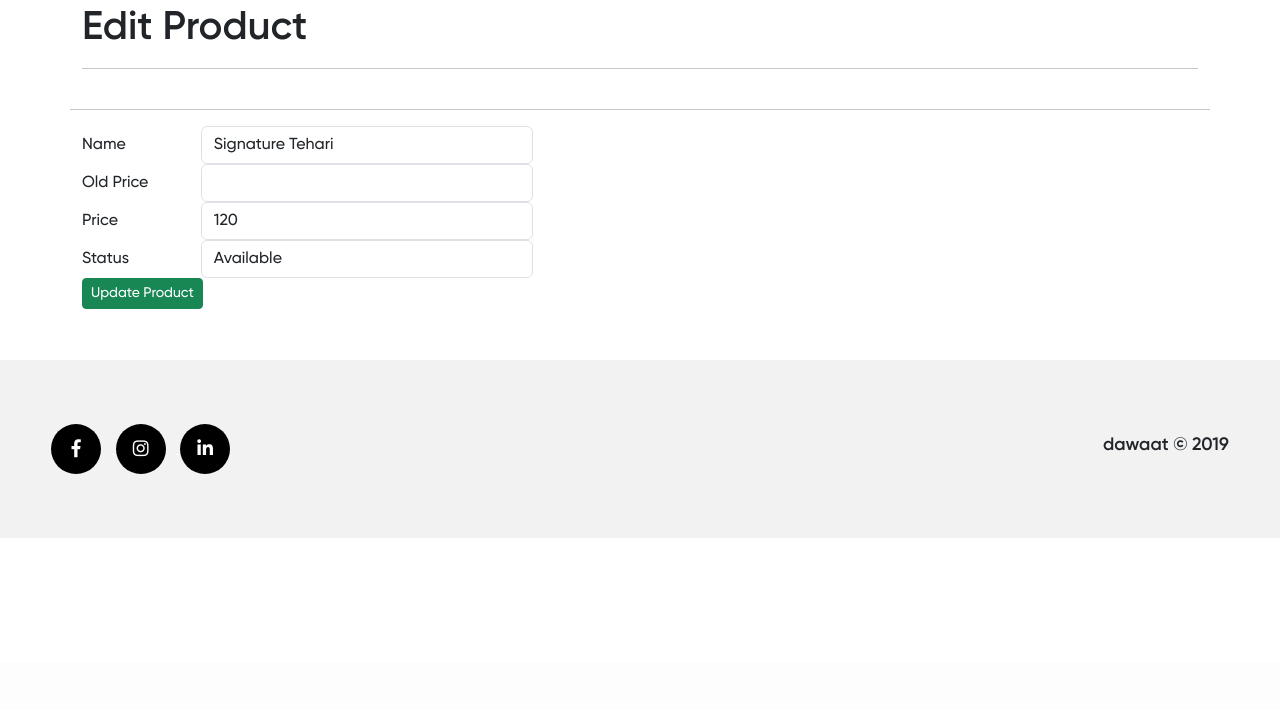
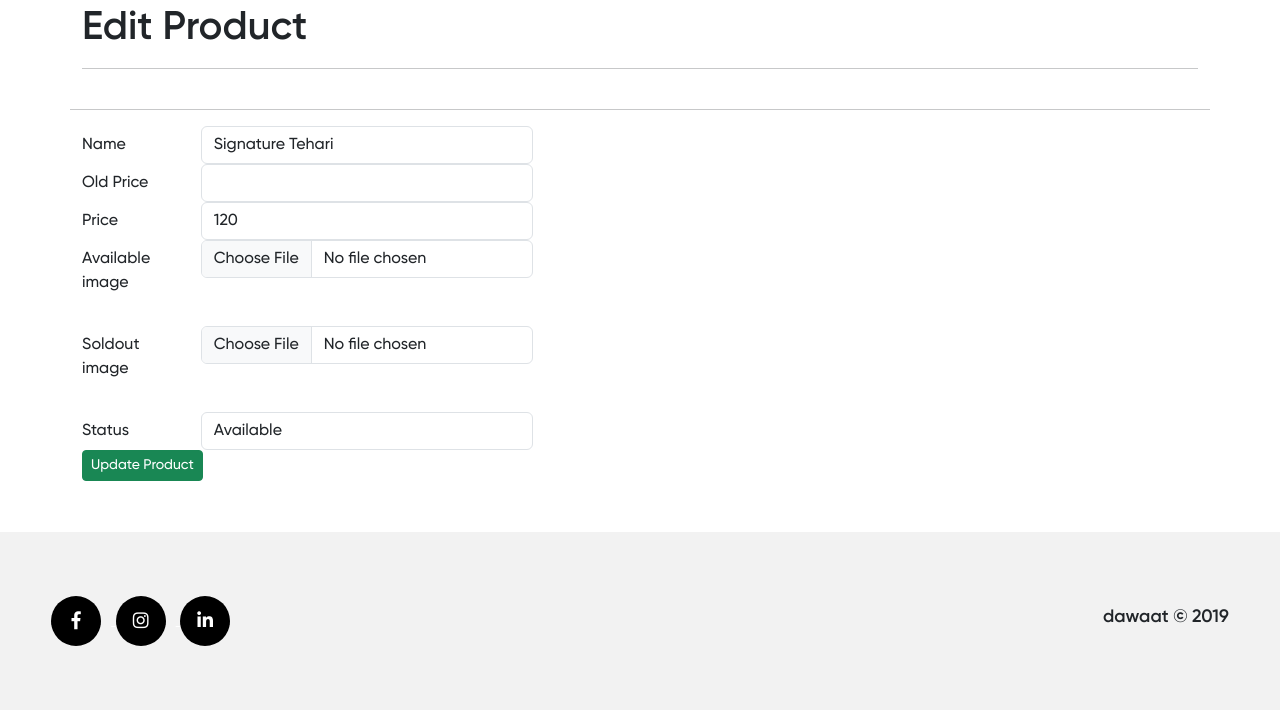
Before and after one commit to fahim-abdullah/dawaat-app, a Rails app: page /products/1/edit in a window 1280 px wide. Shown: the part 138-848 px from the top of the page. Before the commit the page ends 612 px from the top, so only its background shows below. Run offline with Rails 7, Linux system fonts and the light colour scheme; a user stored in the database is signed in; data comes from the database, SQL or seed files in the repository; style sheets or scripts are compiled from the project's sources; some libraries are stand-ins or nearby versions.

Commit message:
wip: dynamic product in menu, upload product image

```diff
--- a/app/assets/stylesheets/application.scss
+++ b/app/assets/stylesheets/application.scss
@@ -33,3 +33,8 @@
     z-index: 9999;
     background: url('/assets/img/loader.svg') 50% 40% no-repeat rgb(255,255,255);
 }
+
+.mini-image-100 {
+  max-width: 100px;
+  max-height: 100px;
+}
--- a/app/controllers/orders_controller.rb
+++ b/app/controllers/orders_controller.rb
@@ -78,8 +78,7 @@
 	def order_params
 		params.require(:order).permit(:fullname, :phone, :address, :flathouse,
       :road, :latlng, :subtotal, :itemquantity, :existing, :status,
-      :ontheway_time, :delivery_time, :instructions, :user_id,
-      :image, :soldout_image, :sequence, :soldout)
+      :ontheway_time, :delivery_time, :instructions, :user_id)
 	end
 	def set_timezone
 		Time.zone = "Dhaka"
--- a/app/controllers/products_controller.rb
+++ b/app/controllers/products_controller.rb
@@ -45,7 +45,8 @@
 
 	private
 	def product_params
-		params.require(:product).permit(:name, :price, :old_price, :status)
+		params.require(:product).permit(:name, :price, :old_price, :status,
+      :available_image, :soldout_image, :sequence)
 	end
 	def set_timezone
 		Time.zone = "Dhaka"
--- a/app/uploaders/image_uploader.rb
+++ b/app/uploaders/image_uploader.rb
@@ -23,6 +23,10 @@
 
   def default_url
     'no-image-450x450.jpg'
+  end
+
+  version :thumb do
+    process resize_to_fit: [100, 100]
   end
 
   # Process files as they are uploaded:
--- a/app/views/layouts/_general_navbar.html.erb
+++ b/app/views/layouts/_general_navbar.html.erb
@@ -1,7 +1,7 @@
 <nav class="navbar navbar-expand-lg sticky-top">
   <a class="navbar-brand" href="/"><img src="http://bit.ly/31WmmGG" width="90px" /></a>
     <button class="navbar-toggler" type="button" data-toggle="collapse" data-target="#navbarSupportedContent2">
-        <img src="assets/menu.png" width="30px;">
+        <img src="<%= asset_path 'menu.png' %>" width="30px;">
     </button>
 
   <div class="collapse navbar-collapse semi" id="navbarSupportedContent2">
--- a/app/views/layouts/_navbar-order.html.erb
+++ b/app/views/layouts/_navbar-order.html.erb
@@ -1,7 +1,7 @@
 <nav class="navbar navbar-expand-lg navbar-light">
     <a class="navbar-brand" href="#"><img src="http://bit.ly/31WmmGG" width="90px" /></a>
     <button class="navbar-toggler" type="button" data-toggle="collapse" data-target="#navbarSupportedContent">
-        <img src="assets/menu.png" width="30px;">
+        <img src="<%= asset_path 'menu.png' %>" width="30px;">
     </button>
 
     <div class="collapse navbar-collapse semi" id="navbarSupportedContent">
--- a/app/views/products/edit.html.erb
+++ b/app/views/products/edit.html.erb
@@ -32,6 +32,28 @@
 					</div>
 				</div>
 
+        <div class="form-group row">
+          <label class="col-3 col-form-label">Available image</label>
+          <div class="col">
+            <%= f.file_field :available_image, class: "form-control" %>
+          </div>
+
+          <div class="col-9 offset-3">
+            <%= image_tag @product.available_image.url(:thumb), class: 'mini-image-100' %>
+          </div>
+        </div>
+
+        <div class="form-group row">
+          <label class="col-3 col-form-label">Soldout image</label>
+          <div class="col">
+            <%= f.file_field :soldout_image, class: "form-control" %>
+          </div>
+
+          <div class="col-9 offset-3">
+            <%= image_tag @product.soldout_image.url(:thumb), class: 'mini-image-100' %>
+          </div>
+        </div>
+
 				<div class="form-group row">
 					<label class="col-3 col-form-label">Status</label>
 					<div class="col">
```
Also changed, not shown: app/views/products/new.html.erb (+15 -1 lines), 1 other file.
